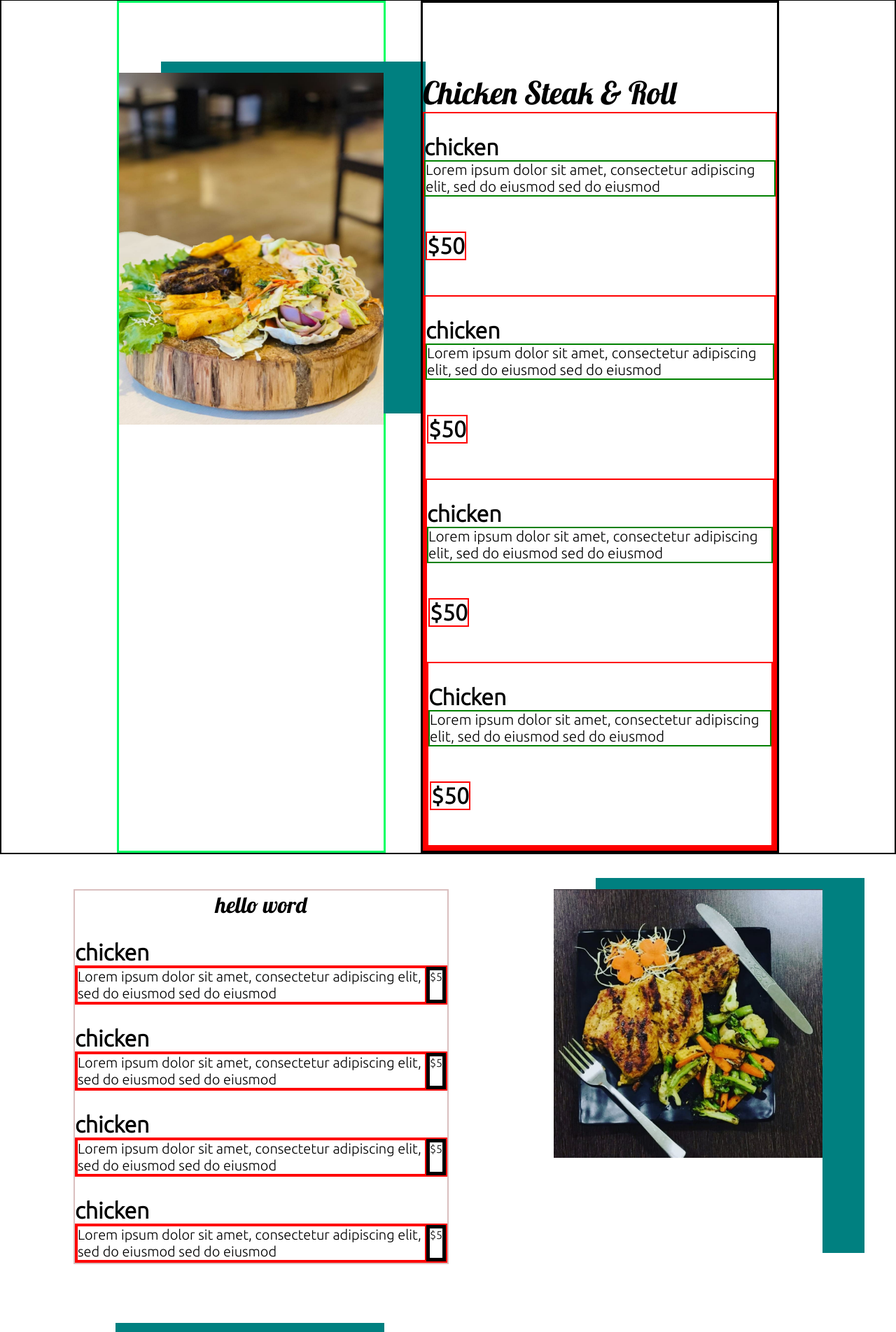
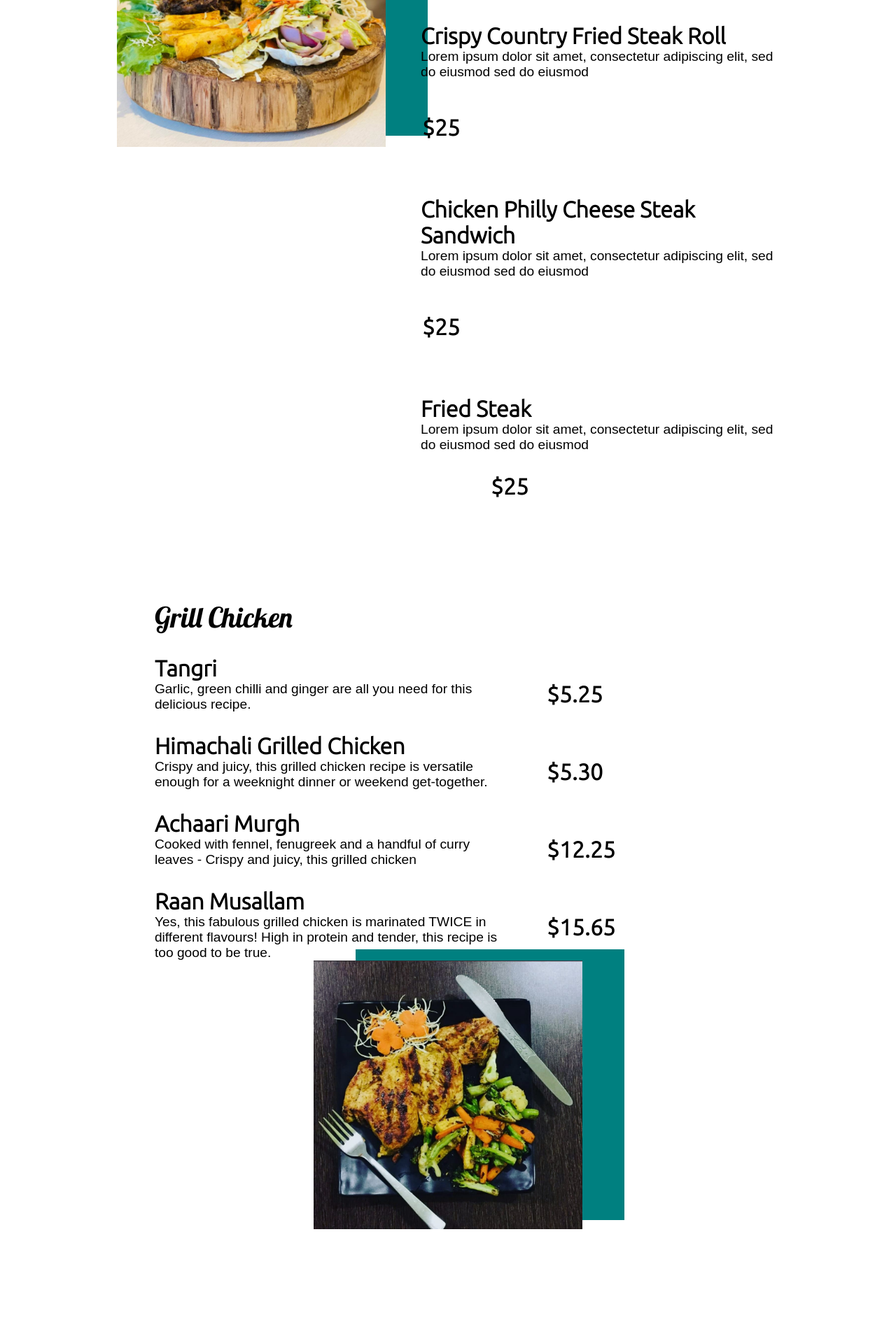
Before and after one commit to Dilli822/Project-kamana-Diary-Cafe, a PHP site: page /menu.html in a window 1280 px wide. Shown: the part 721-2625 px from the top of the page at 70% size. Run offline with PHP 8.4, Linux system fonts and the light colour scheme; some web fonts are replaced.

Commit message:
initial commit

```diff
--- a/menu.css
+++ b/menu.css
@@ -92,6 +92,34 @@ img{
     text-align: left;
   }
 }
+/***LOWER-HEAING--IWTH-VIDEO**/
+div.lower-heading{
+  display: flex;
+  justify-content: center;
+  background: rgba(0, 0, 0, 0.5);
+}
+
+/***VIDEO PART***/
+
+#myVideo {
+  position: absolute;
+  padding: 30px 120px;
+  object-fit: cover;
+  height: 60vh;
+}
+/***CONTENT--PART--***/
+section.content{
+    position: absolute;
+    bottom: 0;
+    color: #f1f1f1;
+    width: 100%;
+}
+h1{
+  text-align: center;
+  font-size: 70px;
+  margin-top: -25rem;
+}
+
 
 /**MENU-BANNER**/
 div.banner{
@@ -115,20 +143,19 @@ div.menu-wrapper1{
   display: flex;
   flex-wrap: wrap;
   justify-content: center;
-  border: 2px solid black;
+  border: px solid black;
   background-color:rgba(255, 255, 255, 0.562);
 }
 
 /***MENU WRAP1**/
-section.menu-wrap1
-{
+section.menu-wrap1{
   width: 30vw;
-  border: 3px solid rgb(0, 255, 98);
+  border: px solid rgb(0, 255, 98);
 }
 section.menu-wrap2{
   margin-left: 50px;
   width: 40vw;
-  border: 3px solid rgb(0, 0, 0);
+  border: px solid rgb(0, 0, 0);
 }
 
 /**MENU ITEM PIC**/
@@ -148,7 +175,7 @@ section.menu-wrapp{
   display: flex;
   justify-content: space-between;
   flex-wrap: wrap;
-  border: 2px solid red;
+  border: px solid red;
 }
 /**HEADS AND SUB-HEADS**/
 h6{
@@ -158,18 +185,28 @@ h6{
 /***PARA OF MENU-ITEMS***/
 p.menu-item-para{
   font-weight: 500;
-  font-size: 1.3rem;
-  border: 2px solid green;
+  font-size: 1.2rem;
+  border: px solid green;
   max-width: 600px;
+  font-family: sans-serif;
 }
 
 /**MENU-LISTS**/
+div.price-only-last{
+  font-size: 2rem;
+  font-weight: bold;
+  margin-left: 100px;
+  margin-top: 30px;
+  border: px solid red;
+  height: 50px;
+}
+
 div.price-only,
 aside.price-tag{
   font-weight: bold;
   margin: 50px 2px;
   font-size: 2rem;
-  border: 2px solid red;
+  border: px solid red;
 }
 
 h2{
@@ -184,7 +221,6 @@ h2{
 div.price-only2{
   width: 100px;
 }
-
 
 
 /**MENU--WRAPPER2**/
@@ -203,6 +239,12 @@ section.menu-wrap-second{
   border-radius: 50px;
 }
 
+h5{
+  font-family: lobster;
+  font-size: 2.5rem;
+  font-weight: lighter;
+}
+
 /***MENU WRAP1**/
 section.menu-wrap-img
 {
@@ -217,38 +259,65 @@ section.menu-wrap2{
   border: px solid rgb(0, 255, 98);
 }
 
+/***CHICKEN GRILLED PART SECOND MENU-ITEM**/
 div.second-container,
 div.third-container{
   display: flex;
   flex-wrap: wrap;
   justify-content: center;
   padding: 50px;
-}
-section.container-left{
-  margin-right: 150px;
-  border: 2px solid rgb(218, 191, 191);
+  margin-top: 80px;
 }
 
+/**GRILLED CHICKEN CONTAINER LEFT PART**/
+section.container-left{
+  padding-left: 30px;
+  margin-right: 150px;
+  border: px solid rgb(218, 191, 191);
+}
+
+
+/***CAPCUINNCO COFFEE CONTAINER PART**/
 section.container3-left{
+  padding: 25px;
   margin-left: 150px;
-  border: 2px solid rgb(0, 255, 76);
+  border: px solid rgb(0, 255, 76);
 }
+/***IMAGES IN CONTAINER-3 RIGHT**/
+section.container3-right{
+  margin-left: 35px;
+}
+/***INNERCONTAINER***/
 
 section.inner-container{
   display: flex;
   justify-content: flex-start;
-  border: 2px solid red;
+  border: px solid red;
 }
+
+/***CHICKEN GRILL INNER PARARGRAPHS***/
 p.inner-para{
-  border: 2px solid red;
-  font-size: 1.25rem;
+  font-family: sans-serif;
+  border: px solid red;
   max-width: 500px;
+  font-size: 1.2rem;
 
 }
-aside.price{
-  border: 5px solid;
+/**ASIDE PRICE TAG **/
+aside.price,
+aside.price-last{
+  border: px solid;
+  font-size: 2rem;
+  font-weight: bold;
+  margin: 0px 60px;
 }
 
+/**FIGURE BOX LAST COFFE IMAGE**/
+img.menu-pic{
+  border: px solid red;
+  padding-left: 0px;
+}
+/**BOX SHADOWS FOR FIGURE***/
 section.container-right,
 section.container3-right{
   width: 30vw;
@@ -269,7 +338,9 @@ div.footer-bg{
   font-size: 3rem;
   color:rgba(255, 17, 0, 0.849)
   }
-  h5{
+
+
+  h4{
     font-family: lobster;
     text-align: center;
     font-size: 2rem;
--- a/menu.html
+++ b/menu.html
@@ -72,51 +72,51 @@
 
              <section class="menu-wrapp">
              <div class="menu-lists">
-            <h6>chicken</h6>
+            <h6>Chicken Fried Steak</h6>
             <p class="menu-item-para">
                 Lorem ipsum dolor sit amet, consectetur adipiscing elit, sed do eiusmod  sed do eiusmod
             </p>
           </div>
 
           <div class="price-only">
-            $50
+            $25
           </div>
 
 
 
             <section class="menu-wrapp">
             <div class="menu-lists">
-           <h6>chicken</h6>
+           <h6>Crispy Country Fried Steak Roll </h6>
            <p class="menu-item-para">
                Lorem ipsum dolor sit amet, consectetur adipiscing elit, sed do eiusmod  sed do eiusmod
            </p>
          </div>
          <div class="price-only">
-             $50
+             $25
          </div>
 
 
 
             <section class="menu-wrapp">
             <div class="menu-lists">
-           <h6>chicken</h6>
+           <h6>Chicken Philly Cheese Steak Sandwich</h6>
            <p class="menu-item-para">
                Lorem ipsum dolor sit amet, consectetur adipiscing elit, sed do eiusmod  sed do eiusmod
            </p>
          </div>
          <div class="price-only">
-                 $50
+                 $25
          </div>
 
             <section class="menu-wrapp">
             <div class="menu-lists">
-           <h6>Chicken</h6>
+           <h6>Fried Steak</h6>
            <p class="menu-item-para">
                Lorem ipsum dolor sit amet, consectetur adipiscing elit, sed do eiusmod  sed do eiusmod
            </p>
          </div>
-         <div class="price-only">
-             $50
+         <div class="price-only-last">
+             $25
          </div>
          </section>
          </div>
@@ -127,59 +127,57 @@
 
          <div class="second-container">
              <section class="container-left">
-                <h5>hello word</h5>
+                <h5>Grill Chicken</h5>
 
-                <h6>chicken</h6>
+                <h6>Tangri</h6>
                  <section class="inner-container">
 
                      <p class="inner-para">
-                        Lorem ipsum dolor sit amet, consectetur adipiscing elit, sed do eiusmod  sed do eiusmod
+                        Garlic, green chilli and ginger are all you need for this delicious recipe.
 
                      </p>
                      <aside class="price">
-                         $5
+                        $5.25
                      </aside>
 
 
                  </section>
 
-                 <h6>chicken</h6>
+                 <h6>Himachali Grilled Chicken</h6>
                  <section class="inner-container">
 
                     <p class="inner-para">
-                        Lorem ipsum dolor sit amet, consectetur adipiscing elit, sed do eiusmod  sed do eiusmod
-
+                        Crispy and juicy, this grilled chicken recipe is versatile enough for a weeknight dinner or weekend get-together.
                     </p>
                     <aside class="price">
-                        $5
+                        $5.30
                     </aside>
 
 
                 </section>
 
-                <h6>chicken</h6>
+                <h6>Achaari Murgh</h6>
                 <section class="inner-container">
 
                     <p class="inner-para">
-                        Lorem ipsum dolor sit amet, consectetur adipiscing elit, sed do eiusmod  sed do eiusmod
+                        Cooked with fennel, fenugreek and a handful of curry leaves - Crispy and juicy, this grilled chicken
 
                     </p>
                     <aside class="price">
-                        $5
+                        $12.25
                     </aside>
 
 
                 </section>
 
-                <h6>chicken</h6>
+                <h6> Raan Musallam</h6>
                 <section class="inner-container">
 
                     <p class="inner-para">
-                        Lorem ipsum dolor sit amet, consectetur adipiscing elit, sed do eiusmod  sed do eiusmod
-
+                        Yes, this fabulous grilled chicken is marinated TWICE in different flavours! High in protein and tender, this recipe is too good to be true.
                     </p>
-                    <aside class="price">
-                        $5
+                    <aside class="price-last">
+                        $15.65
                     </aside>
 
 
@@ -188,7 +186,7 @@
 
 
              <section class="container-right">
-                 <figure>
+                 <figure class="">
                      <img src="grill chicken.jpg" alt="">
                  </figure>
              </section>
@@ -207,59 +205,55 @@
     </section>
 
     <section class="container3-left">
-       <h5>hello word</h5>
+       <h5>Coffee Drinks</h5>
 
-       <h6>chicken</h6>
+       <h6>Cappuccino</h6>
         <section class="inner-container">
 
             <p class="inner-para">
-               Lorem ipsum dolor sit amet, consectetur adipiscing elit, sed do eiusmod  sed do eiusmod
-
+                A coffee drink consisting of espresso and a milk foam mixture (drink size about 160–240 ml). Served in a cappuccino cup.
             </p>
             <aside class="price">
-                $5
+                $3.25
             </aside>
 
 
         </section>
 
-        <h6>chicken</h6>
+        <h6>Espresso Machitato</h6>
         <section class="inner-container">
 
            <p class="inner-para">
-               Lorem ipsum dolor sit amet, consectetur adipiscing elit, sed do eiusmod  sed do eiusmod
-
+            Espresso with a little milk foam (drink size about 50 ml). Served in an espresso cup.
            </p>
            <aside class="price">
-               $5
+               $5.56
            </aside>
 
 
        </section>
 
-       <h6>chicken</h6>
+       <h6>Iced latte</h6>
        <section class="inner-container">
 
            <p class="inner-para">
-               Lorem ipsum dolor sit amet, consectetur adipiscing elit, sed do eiusmod  sed do eiusmod
-
+            Ice, cold milk and an espresso in a latte glass (about 300 ml), often mixed with some sugar or flavoured syrup. Served in a latte glass.
            </p>
            <aside class="price">
-               $5
+               $4.65
            </aside>
 
 
        </section>
 
-       <h6>chicken</h6>
+       <h6>Cold  Brew Coffee</h6>
        <section class="inner-container">
 
            <p class="inner-para">
-               Lorem ipsum dolor sit amet, consectetur adipiscing elit, sed do eiusmod  sed do eiusmod
-
+            Cold Brew Coffee is a smooth, cold beverage prepared by brewing freshly ground coffee in cold water.
            </p>
            <aside class="price">
-               $5
+               $4.85
            </aside>
 
 
@@ -273,7 +267,6 @@
 
     <h2>Six Tasty Launches for just $5</h2>
     <div class="menu-wrapper2">
-
         <section class="menu-wrap3">
             <img class="menu-pic" src="download.png" alt="menu-photo-chicken-steak-roll">
 
@@ -292,7 +285,7 @@
          <div class="footer-bg">
          <span>
          <i id="phone-icon" class="fa fa-phone"></i> </span>
-          <h5>Call for All your Reservation</h5>
+          <h4>Call for All your Reservation</h4>
           <br>
           <aside class="phone-num">
              <a class="num" style="color:white;" href="tel:+977-9811075414">+977-9811075414</a>
```
Also changed, not shown: index.html (+15 -3 lines).
